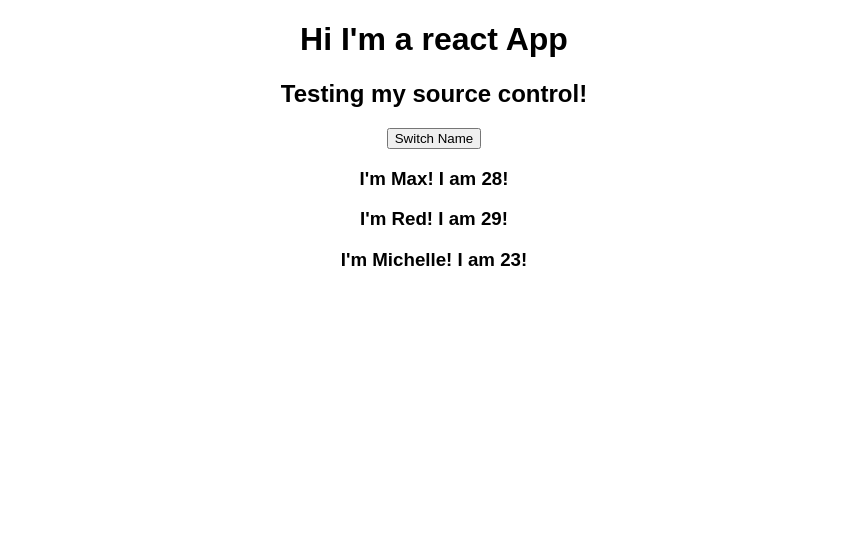
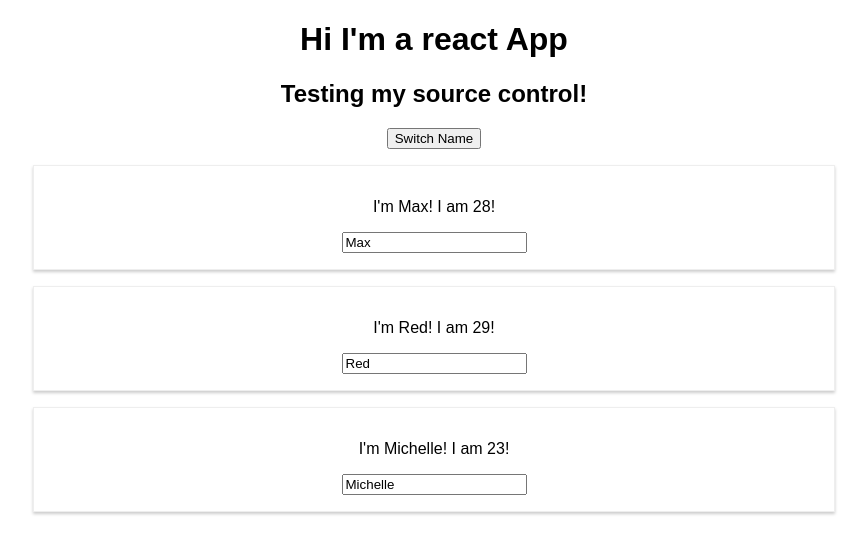
Before and after one commit to rvrtex/react-complete-guide, a React (Create React App) app: page / in a window 1280 px wide. Shown: the top 554 px of the page, without its empty margins (206-1073 px from the left). Built offline with nearby package versions, Linux system fonts and the light colour scheme.

Commit message:
adding styling and binding

```diff
--- a/src/App.js
+++ b/src/App.js
@@ -12,24 +12,33 @@ class App extends Component {
     otherState: 'some other value'
 };
 
-  switchNameHandler = () =>{
+  switchNameHandler = (newName) =>{
     this.setState( {
       persons: [
-        {name: 'Bear', age: 28},
+        {name: newName, age: 28},
         {name: 'Buddy', age: 29},
         {name: 'Michelle', age: 22}
       ]
     });
   };
 
+  nameChangedHandler = (event) => {
+    this.setState( {
+      persons: [
+        {name: 'Matthew', age: 28},
+        {name: event.target.value, age: 29},
+        {name: 'Michelle', age: 22}
+      ]
+    });
+  };
   render(){
     return (
       <div className="App">
         <h1>Hi I'm a react App</h1>
         <h2>Testing my source control!</h2>
-        <button onClick={this.switchNameHandler}>Switch Name</button>
+        <button onClick={() => this.switchNameHandler('Shelly!')}>Switch Name</button>
         <Person name={this.state.persons[0].name} age={this.state.persons[0].age}/>
-        <Person name={this.state.persons[1].name} age={this.state.persons[1].age}/>
+        <Person name={this.state.persons[1].name} age={this.state.persons[1].age} click = {this.switchNameHandler.bind(this,'Doggy!')} changed={this.nameChangedHandler} />
         <Person name={this.state.persons[2].name} age={this.state.persons[2].age}/>
       </div>
     );
--- /dev/null
+++ b/src/Person/Person.css
@@ -0,0 +1,9 @@
+.Person{
+    width: 60%;
+    margin: 16px auto;
+    border: 1px solid #eee;
+    box-shadow: 0 2px 3px #ccc;
+    padding: 16px;
+    text-align: center;
+
+}
--- a/src/Person/Person.js
+++ b/src/Person/Person.js
@@ -1,10 +1,12 @@
 import React from 'react';
+import './Person.css';
 
 const Person = (props) => {
     return(
-        <div>
-            <h3>I'm {props.name}! I am {props.age}!</h3>
+        <div className = "Person">
+            <p onClick = {props.click}>I'm {props.name}! I am {props.age}!</p>
             <p>{props.children}</p>
+            <input type="text" onChange = {props.changed} value={props.name}/>
         </div>
 
     )
```
